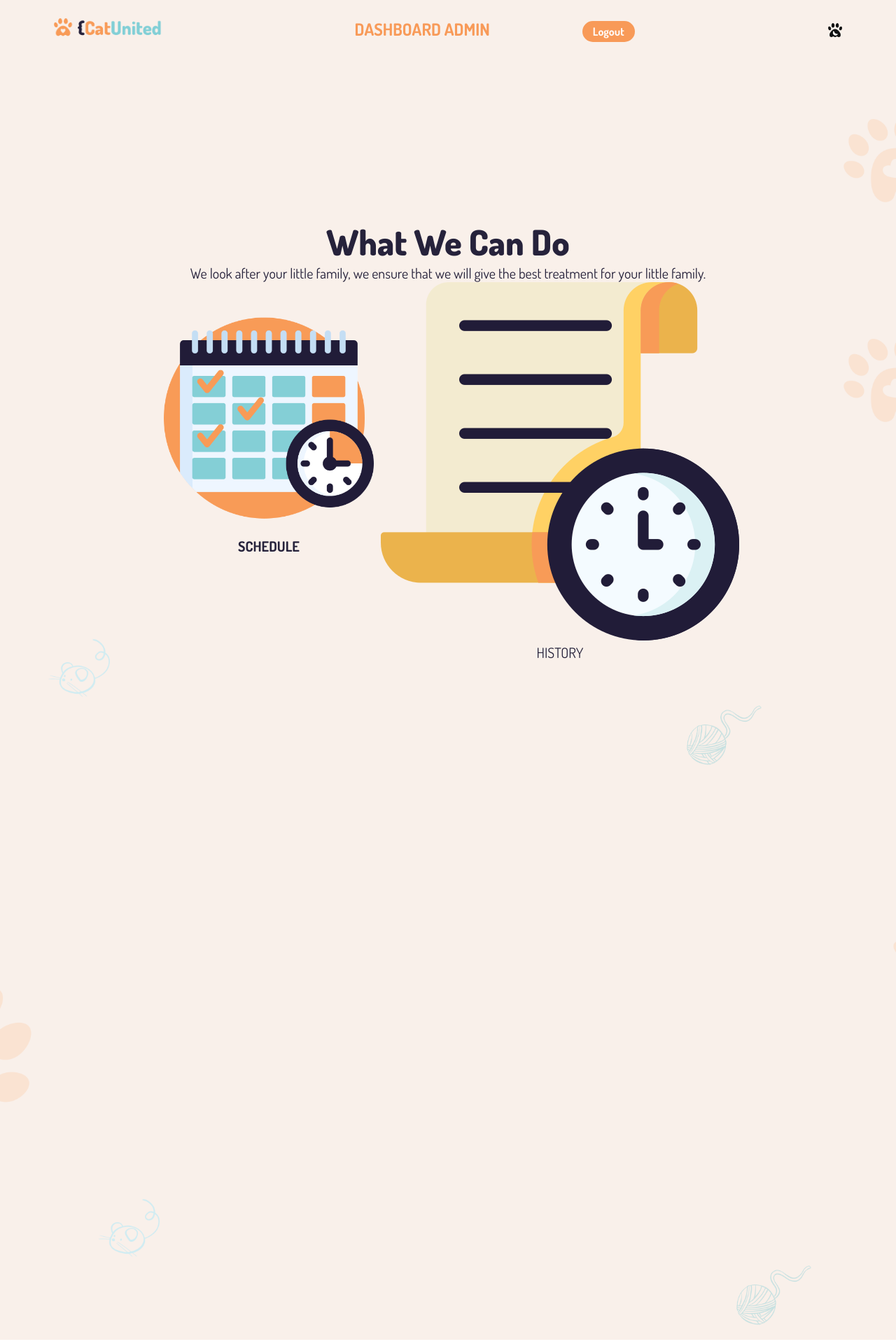
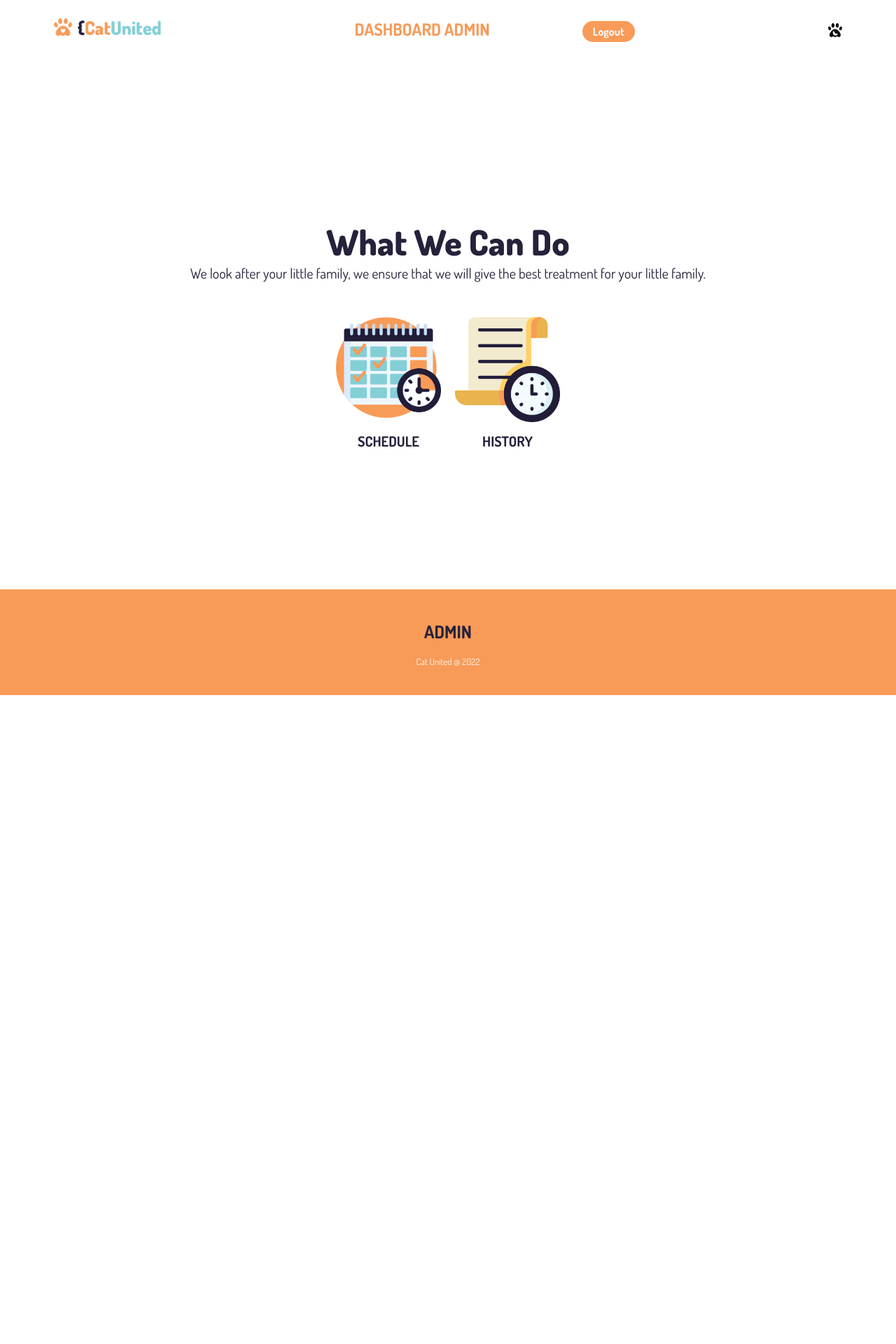
Before and after one commit to land21/PA_WEB_2022, a PHP site: page /admin/dashboard.php in a window 1280 px wide. Shown: the top 1920 px of the page at 70% size. After the commit the page ends 993 px from the top, so only its background shows below. Run offline with PHP 8.4, Linux system fonts and the light colour scheme.

Commit message:
update dashboar dan history css

```diff
--- a/PA_WEB/admin/dashboard.php
+++ b/PA_WEB/admin/dashboard.php
@@ -4,8 +4,8 @@
     <meta charset="UTF-8">
     <meta http-equiv="X-UA-Compatible" content="IE=edge">
     <meta name="viewport" content="width=device-width, initial-scale=1.0">
-    <title>{Cat United</title>
-    <link rel="stylesheet" href="styleAdmin.css">
+    <title>Cat United</title>
+    <link rel="stylesheet" href="styleAdmin.css?v6">
 </head>
 <body>
     <header id="Home">
@@ -29,15 +29,11 @@
             <h1 id="wwcd">What We Can Do</h1>
             <p>We look after your little family, we ensure that we will give the best treatment for your little family.</p>
             <div class="box-content" id="content-wwcd">
-                <!-- <div class="vaksin">
-                    <a href=""><img src="../img/vaksin.png" alt="HTML" id="vaksin"></a>
-                    <p>PROFILE ADMIN</p>
-                </div> -->
                 <div class="schedule">
                     <a href="jadwalAdmin.php"><img src="../img/schedule.png" alt="HTML" id="schedule"></a>
                     <p>SCHEDULE</p>
                 </div>
-                <div class="histroy">
+                <div class="history">
                     <a href="historyAdmin.php"><img src="../img/history.png" alt="HTML" id="history"></a>
                     <p>HISTORY</p>
                 </div>
--- a/PA_WEB/admin/styleAdmin.css
+++ b/PA_WEB/admin/styleAdmin.css
@@ -5,11 +5,10 @@
 }
 
 header,
-main,
 .main-content {
     height: 100vh;
     width: 100%;
-    background-image: url(../img/background.png);
+    /* background-image: url(../img/background.png); */
     background-position: right center;
     background-size: cover;
     position: relative;
@@ -134,7 +133,8 @@ button {
 
 main {
     align-items: center;
-    height: 200vh;
+    height: 50vh;
+    margin-bottom: 100%;
 }
 
 .main-content {
@@ -158,8 +158,9 @@ main {
 .box-content {
     display: inline-flex;
     flex-wrap: wrap;
-    margin-bottom: 200%;
+    /* margin-bottom: 100%; */
 }
+
 
 /* .vaksin img {
     margin: 50px 10px 10px 10px;
@@ -168,16 +169,16 @@ main {
 
 .schedule img {
     margin: 50px 10px 10px 10px;
-    max-height: 300px;
+    max-height: 150px;
 }
 
 .history img {
     margin: 50px 10px 10px 10px;
-    max-height: 300px;
+    max-height: 150px;
 }
 
 .schedule p,
-.history p{
+.history p {
     font-size: 20px;
     font-weight: 700;
 }
@@ -223,7 +224,7 @@ footer {
     background-color: #F89A58;
     text-align: center;
     font-family: 'Dosis';
-    margin-top: -55%;
+    margin-top: -90%;
 }
 
 h4 {
```
Also changed, not shown: PA_WEB/img/clock.png (added), PA_WEB/img/timetable.png (added).
